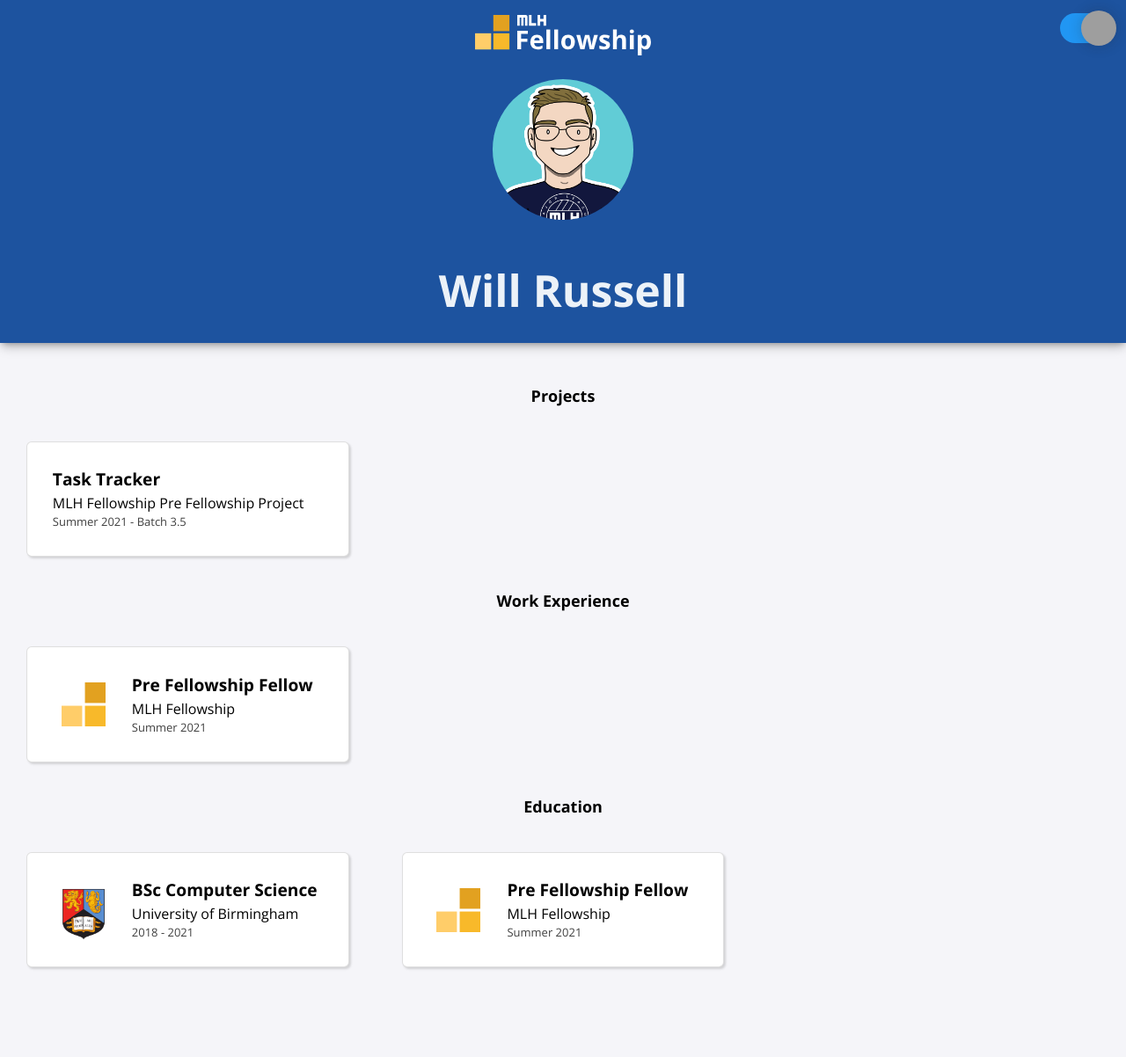
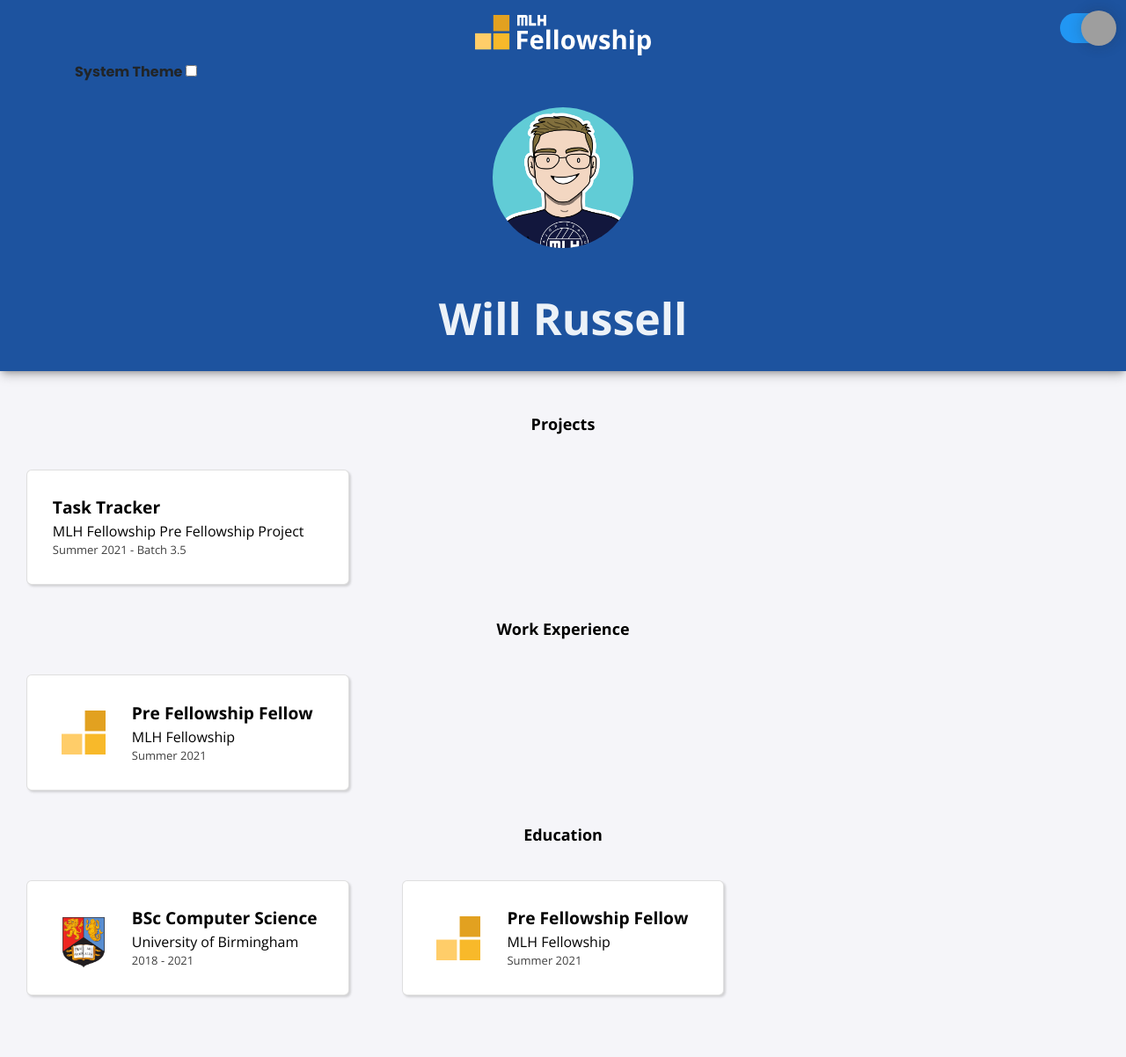
Before and after one commit to MLH-Fellowship/pod-3.1.1-portfolio, a Jekyll site: the page built from index.html, in a window 1280 px wide. Shown: the whole page at 88% size. Built offline with Jekyll 4.4.1, drawn with Linux system fonts in a browser that asks for light colours; nearby versions of some CDN libraries; before the commit the page ends 1170 px from its top, so only the background shows below that; grey boxes are pictures that could not be loaded.

Commit message:
systeTheme Toggle

```diff
--- a/_includes/navbar.html
+++ b/_includes/navbar.html
@@ -6,8 +6,11 @@
             </div>
         </a>
         <div class="container">
+            <label class="system-theme">
+                System Theme
+                <input type="checkbox" name="system-theme" id="system-theme">
+            </label>
             <label id="switch" class="switch">
-
                 <input type="checkbox" onchange="toggleTheme()" id="slider">
                 <span class="slider round"></span>
             </label>
--- a/js/themeSwitcher.js
+++ b/js/themeSwitcher.js
@@ -1,21 +1,35 @@
-//const slider = document.getElementById('slider');
-// function to set a given theme/color-scheme
+// Immediately invoked function to set the theme on initial load
+(function () {
+  if(document.getElementById('system-theme').checked){
+    systemThemeToggle();
+    return;
+  }
+  setThemeOnLoad();
+})();
+
+/* Change theme based on System-Theme */
+function systemThemeToggle() {
+  if (window.matchMedia("(prefers-color-scheme: dark)").matches) {
+    setTheme("theme-dark");
+  } else {
+    setTheme("theme-light");
+  }
+}
+
 function setTheme(themeName) {
-    localStorage.setItem('theme', themeName);
+  localStorage.setItem("theme", themeName);
   document.documentElement.className = themeName;
 }
 
-// function to toggle between light and dark theme
 function toggleTheme() {
-    if (localStorage.getItem('theme') === 'theme-dark') {
-        setTheme('theme-light');
+  if (localStorage.getItem("theme") === "theme-dark") {
+    setTheme("theme-light");
   } else {
-        setTheme('theme-dark');
+    setTheme("theme-dark");
   }
 }
 
-// Immediately invoked function to set the theme on initial load
-(function () {
+function setThemeOnLoad(){
   if (localStorage.getItem('theme') === 'theme-dark') {
     setTheme('theme-dark');
     document.getElementById('slider').checked = false;
@@ -23,4 +37,4 @@
     setTheme('theme-light');
     document.getElementById('slider').checked = true;
   }
-})();
+}
```
Lines whose indentation alone changed are shown as unchanged.
